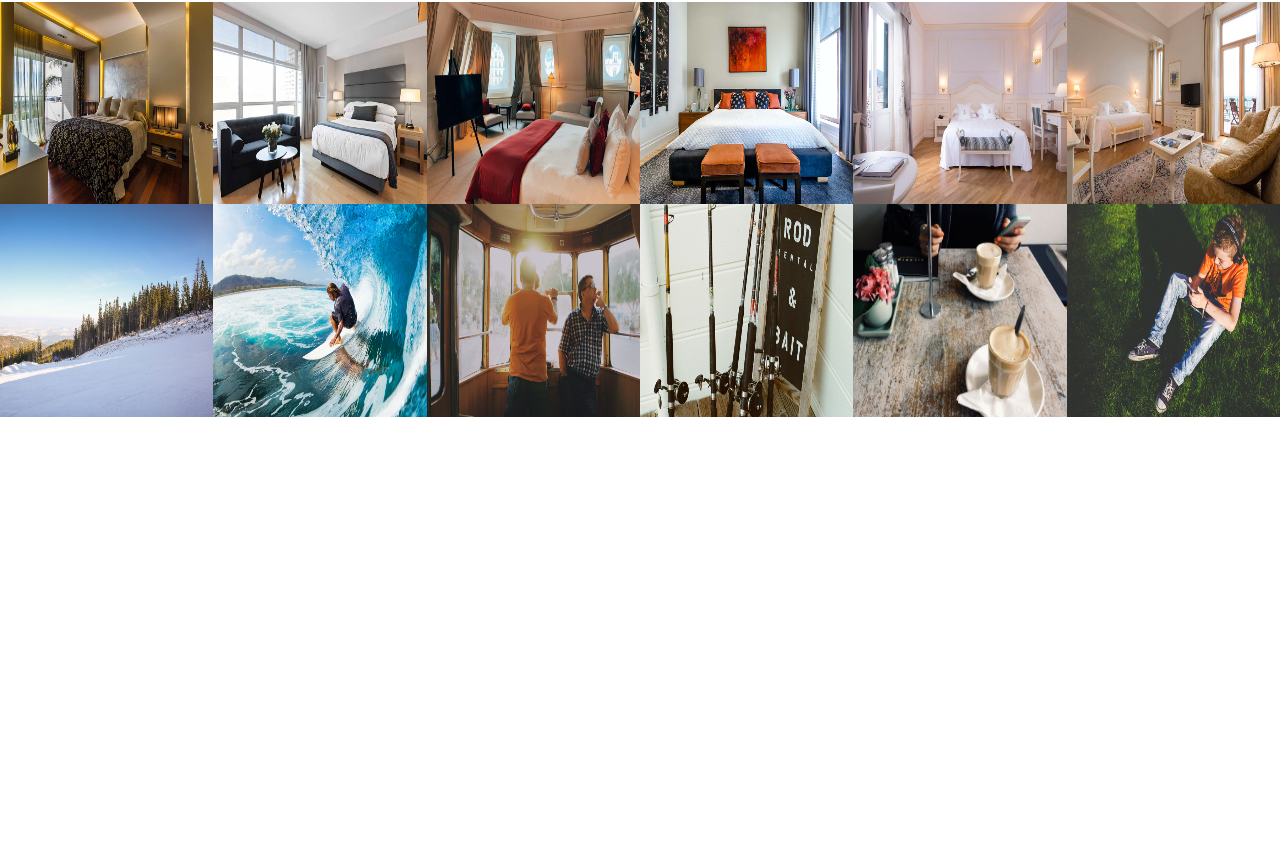
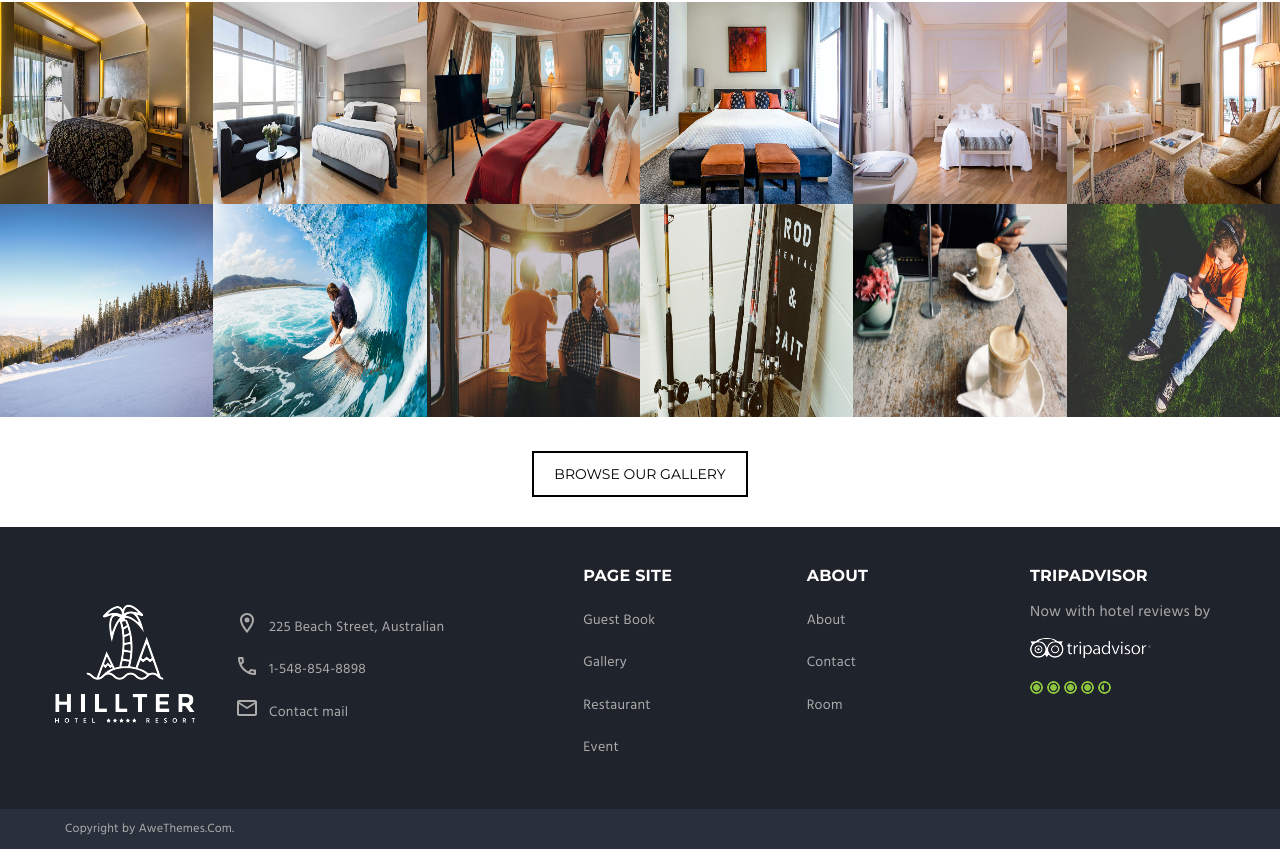
Before and after one commit to SalimiDev/Hotel-ReactJsApp, a React (Create React App) app: page / in a window 1280 px wide. Shown: the part 3748-4597 px from the top of the page. Before the commit the page ends 4174 px from the top, so only its background shows below. Built offline with nearby package versions, Linux system fonts and the light colour scheme.

Commit message:
feat:Create main footer UI

```diff
--- a/src/App.js
+++ b/src/App.js
@@ -1,12 +1,14 @@
 //Componennts
 import Header from './components/Header';
 import Home from './pages/Home';
+import Footer from './components/Footer';
 
 function App() {
     return (
         <>
             <Header />
             <Home />
+            <Footer />
         </>
     );
 }
--- /dev/null
+++ b/src/components/Footer.js
@@ -0,0 +1,64 @@
+import React from 'react';
+import styles from '../styles/layout/Footer.module.scss';
+import logo from '../assets/logo/logo-footer.png';
+import tripImage from '../assets/logo/Trip.png';
+import { CallOutlined, LocationOnOutlined, MailOutlined } from '@mui/icons-material';
+
+const Footer = () => {
+    return (
+        <footer className={styles.footer}>
+            <div className={styles.footer_top}>
+                <div className={styles.container}>
+                    <div className={styles.logo_container}>
+                        <div className={styles.logo}>
+                            <a href='/#'>
+                                <img src={logo} alt='Hillter Logo' />
+                            </a>
+                        </div>
+                        <div className={styles.address}>
+                            <span>
+                            <i><LocationOnOutlined/></i>
+                            <p>225 Beach Street, Australian</p>
+                            </span>
+                            <span>
+                            <i><CallOutlined/></i>
+                            <p>1-548-854-8898</p>
+                            </span>
+                            <span>
+                            <i><MailOutlined/></i>
+                            <p>Contact mail</p>
+                            </span>
+                        </div>
+                    </div>
+                        <div className={styles.column}>
+                            <h4>PAGE SITE</h4>
+                            <ul>
+                                <li>Guest Book</li>
+                                <li>Gallery</li>
+                                <li>Restaurant</li>
+                                <li>Event</li>
+                            </ul>
+                        </div>
+                        <div className={styles.column}>
+                            <h4>ABOUT</h4>
+                            <ul>
+                                <li>About</li>
+                                <li>Contact</li>
+                                <li>Room</li>
+                            </ul>
+                        </div>
+                        <div className={styles.column}>
+                            <h4>TRIPADVISOR</h4>
+                            <p>Now with hotel reviews by</p>
+                            <img src={tripImage} alt='TRIPADVISOR' />
+                        </div>
+                </div>
+            </div>
+            <div className={styles.footer_bottom}>
+                <span>Copyright by AweThemes.Com.</span>
+            </div>
+        </footer>
+    );
+};
+
+export default Footer;
--- a/src/components/Gallery.js
+++ b/src/components/Gallery.js
@@ -1,5 +1,6 @@
 import React, { useState, useEffect } from 'react';
 import styles from '../styles/layout/Gallery.module.scss';
+import '../styles/utils/_components.scss';
 //Images data
 import { room, blog } from '../assets/images';
 //Components
@@ -42,9 +43,9 @@ const Gallery = () => {
         setGallery([...roomList, ...blogList]);
     }, []);
 
-    const previewHandler = currentIndex => {
+    const previewHandler = index => {
         setToggleActive(true);
-        setCurrentIndex(currentIndex);
+        setCurrentIndex(index);
     };
 
     return (
@@ -66,6 +67,7 @@ const Gallery = () => {
                         </div>
                     ))}
                 </figure>
+                <button className='btn btn-trans-black btn-lg'>BROWSE OUR GALLERY</button>
             </div>
             <ImagePreview data={{ toggleActive, setToggleActive, gallery, currentIndex, setCurrentIndex }} />
         </section>
--- a/src/components/ImagePreview.js
+++ b/src/components/ImagePreview.js
@@ -17,6 +17,7 @@ const ImagePreviewContainer = styled.div`
 `;
 
 const Figure = styled.figure`
+    width: 80%;
     position: relative;
     margin: 0 10px;
     padding: 30px 30px 0px 30px;
@@ -79,7 +80,7 @@ const CloseButton = styled(DirectionButton)`
 `;
 
 const ImagePreview = ({ data }) => {
-    const { toggleActive, setToggleActive, gallery, currentIndex,setCurrentIndex } = data;
+    const { toggleActive, setToggleActive, gallery, currentIndex, setCurrentIndex } = data;
 
     //handle to set or remove scroll bar
     useEffect(() => {
@@ -100,12 +101,14 @@ const ImagePreview = ({ data }) => {
         toggleActive && (
             <ImagePreviewContainer>
                 <Figure>
-                    {gallery.map((src, index) =>
-                        index === currentIndex &&
-                    <>
-                        <img key={index} src={src} alt='gallery' />
-                        <figcaption>This Is Slide Number  {currentIndex+1}</figcaption>
-                    </>
+                    {gallery.map(
+                        (src, index) =>
+                            index === currentIndex && (
+                                <>
+                                    <img key={index} src={src} alt='gallery' />
+                                    <figcaption>This Is Slide Number {currentIndex + 1}</figcaption>
+                                </>
+                            ),
                     )}
                     <CloseButton onClick={() => setToggleActive(false)}>X</CloseButton>
                 </Figure>
--- a/src/pages/Home.js
+++ b/src/pages/Home.js
@@ -12,7 +12,7 @@ import News from '../components/News';
 import Gallery from '../components/Gallery';
 const Home = () => {
     return (
-        <div>
+        <article>
             <Slider />
             <AvailabilityForm />
             <RoomsAndRates />
@@ -24,7 +24,7 @@ const Home = () => {
                 <News />
             </div>
             <Gallery />
-        </div>
+        </article>
     );
 };
 
--- /dev/null
+++ b/src/styles/layout/Footer.module.scss
@@ -0,0 +1,112 @@
+@use '../utils/variables' as *;
+@use '../utils/mixins' as *;
+
+.footer {
+    position: relative;
+    width: 100%;
+    display: flex;
+    flex-direction: column;
+    margin-top: 30px;
+    bottom: 0;
+}
+
+.footer_top {
+    width: inherit;
+    display: flex;
+    justify-content: center;
+    padding-bottom: 40px;
+    background-color: $primaryDark1Color;
+
+    .container {
+        width: 100%;
+        display: flex;
+        flex-direction: row;
+        justify-content: space-between;
+        flex-wrap: wrap;
+        padding: 0 15px;
+
+        @include media(tablet-lg) {
+            width: 750px;
+        }
+        @include media(desktop-sm) {
+            width: 970px;
+        }
+        @include media(desktop-lg) {
+            width: 1200px;
+        }
+
+        .logo_container {
+            width: 100%;
+            display: flex;
+            align-items: center;
+            flex-wrap: wrap;
+            column-gap: 40px;
+            margin-top: 30px;
+            color: #acacac;
+
+            @include media(desktop-lg) {
+                width: 500px;
+                flex-wrap: nowrap;
+            }
+
+            .address {
+                margin-top: 14px;
+
+                span {
+                    display: flex;
+                    align-items: center;
+                    column-gap: 10px;
+                    p {
+                        font-size: $p-fontSize-md;
+                        padding: 10px 0;
+                        margin: 0;
+                    }
+                }
+            }
+        }
+
+        .column {
+            width: 100%;
+            margin-top: 40px;
+            color: $subText3Color;
+
+            @include custom-media(min-width, $mobile) {
+                width: 33.33333333%;
+            }
+            @include media(desktop-lg) {
+                width: 16.66666667%;
+            }
+
+            h4 {
+                font-family: $secondaryFont;
+                color: $primaryText2Color;
+                font-size: 16px;
+                margin-bottom: 15px;
+            }
+
+            ul {
+                list-style: none;
+                font-size: $p-fontSize-md;
+                li {
+                    padding: 10px 0;
+                }
+            }
+        }
+    }
+}
+
+.footer_bottom {
+    width: 100%;
+    display: flex;
+    justify-content: center;
+    padding: 10px 15px;
+    background-color: $primaryDark2Color;
+
+    span {
+        width: 1200px;
+        font-family: $primaryFont;
+        font-size: 12.22px;
+        color: #acacac;
+        padding-left: 25px;
+    }
+}
```
Also changed, not shown: src/assets/logo/Trip.png (added), src/assets/logo/logo-footer.png (added).
